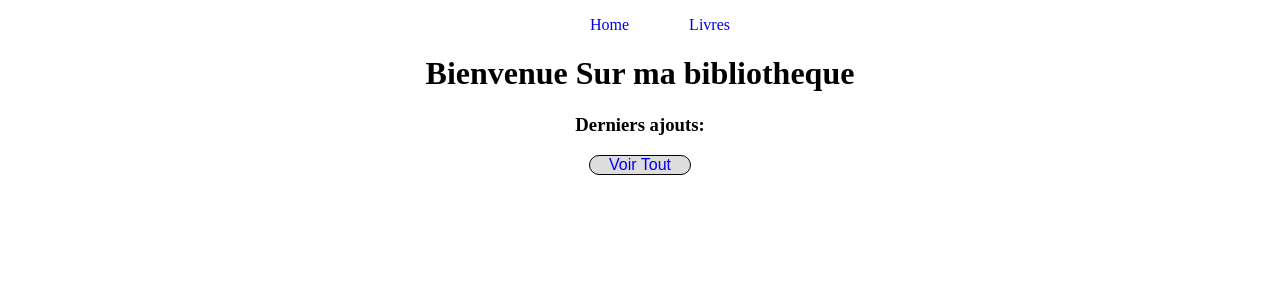
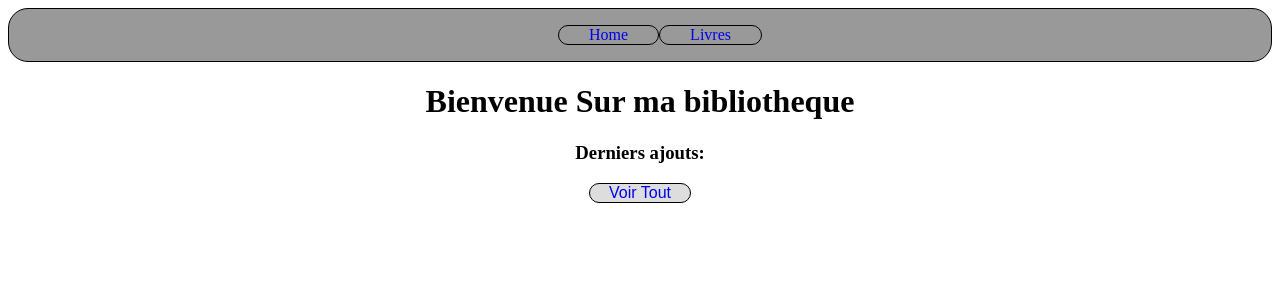
Before and after one commit to SimonMolo/Bibliotheque, a Symfony app: template templates/home.html.twig in a window 1280 px wide. Shown: the top 300 px of the page. Run offline with Twig, Linux system fonts and the light colour scheme; the template is opened without the code that fills it, so the values that code supplies are empty; some libraries are stand-ins or nearby versions.

Commit message:
bibilotheque finie

```diff
--- a/public/style.css
+++ b/public/style.css
@@ -11,6 +11,11 @@
 }
 .liHeader{
     list-style: none;
+}
+.liHeader:hover {
+    background-color: lightgray;
+    color: #DDDDDD;
+    font-family: Arial;
 }
 .h1{
     text-align: center;
@@ -77,3 +82,6 @@
     margin: 0 auto;
     width: 100px;
 }
+.menuHeader{
+    background-color: #999999;
+}
--- a/templates/base.html.twig
+++ b/templates/base.html.twig
@@ -11,12 +11,12 @@
     <title> {%block title %} Document {% endblock title %} </title>
 </head>
 <header class="Header">
-    <nav class="menuHeader">
+    <nav class="menuHeader border">
         <ul class="flex justifyCenter">
-            <li class="liHeader">
+            <li class="liHeader border">
                 <a class="aHeader" href="{{ path('home') }}">Home</a>
             </li>
-            <li class="liHeader">
+            <li class="liHeader border">
                 <a class="aHeader" href="{{ path('livres') }}">Livres</a>
             </li>
         </ul>
--- a/templates/home.html.twig
+++ b/templates/home.html.twig
@@ -6,7 +6,6 @@
 <h1 class="h1"> Bienvenue Sur ma bibliotheque </h1>
 <h3 class="center">Derniers ajouts:</h3>
         <article class="flex justifyCenter">
-            {# pour chaque livre dans la variable "lastBooks" j'applique ce template #}
     {% for livre in lastBooks %}
             <div class="livre border">
                 <h3 class="center"> {{ livre.title }}</h3>
```
